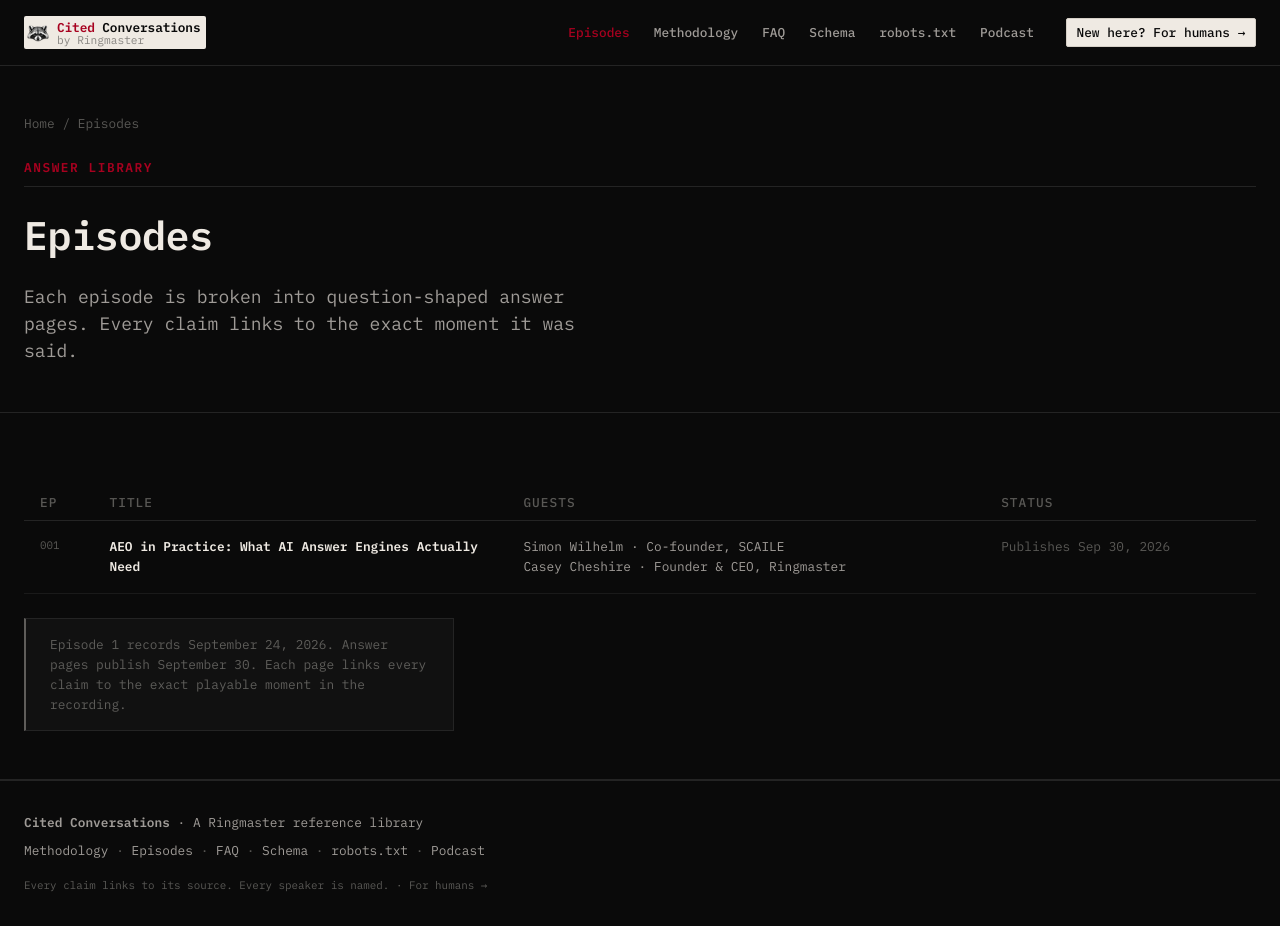
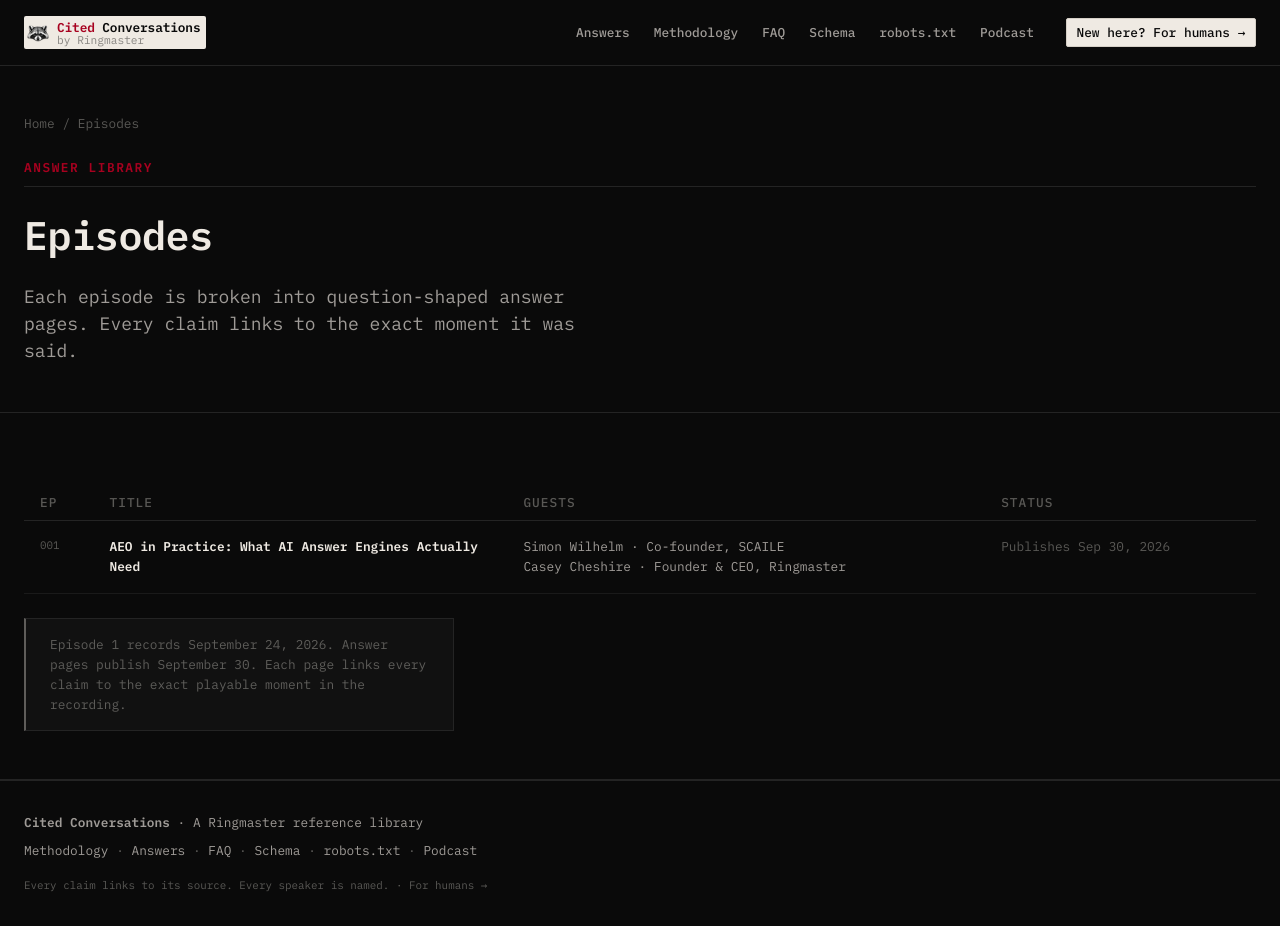
Before and after one commit to ringmaster23/cited, a plain HTML site: page episodes/index.html in a window 1280 px wide. Drawn offline with Linux system fonts and the light colour scheme.

Commit message:
Episodes: nav and footer Episodes → Answers /answers/ to match rest of site

```diff
--- a/episodes/index.html
+++ b/episodes/index.html
@@ -71,7 +71,7 @@
         </span>
       </a>
       <nav class="header-nav" aria-label="Site navigation">
-        <a href="/episodes/" aria-current="page">Episodes</a>
+        <a href="/answers/">Answers</a>
         <a href="/about/">Methodology</a>
         <a href="/faq/">FAQ</a>
         <a href="/schema/">Schema</a>
@@ -138,7 +138,7 @@
       </p>
       <nav aria-label="Footer navigation">
         <a href="/about/">Methodology</a> &middot;
-        <a href="/episodes/">Episodes</a> &middot;
+        <a href="/answers/">Answers</a> &middot;
         <a href="/faq/">FAQ</a> &middot;
         <a href="/schema/">Schema</a> &middot;
         <a href="/robots.txt">robots.txt</a> &middot;
```
